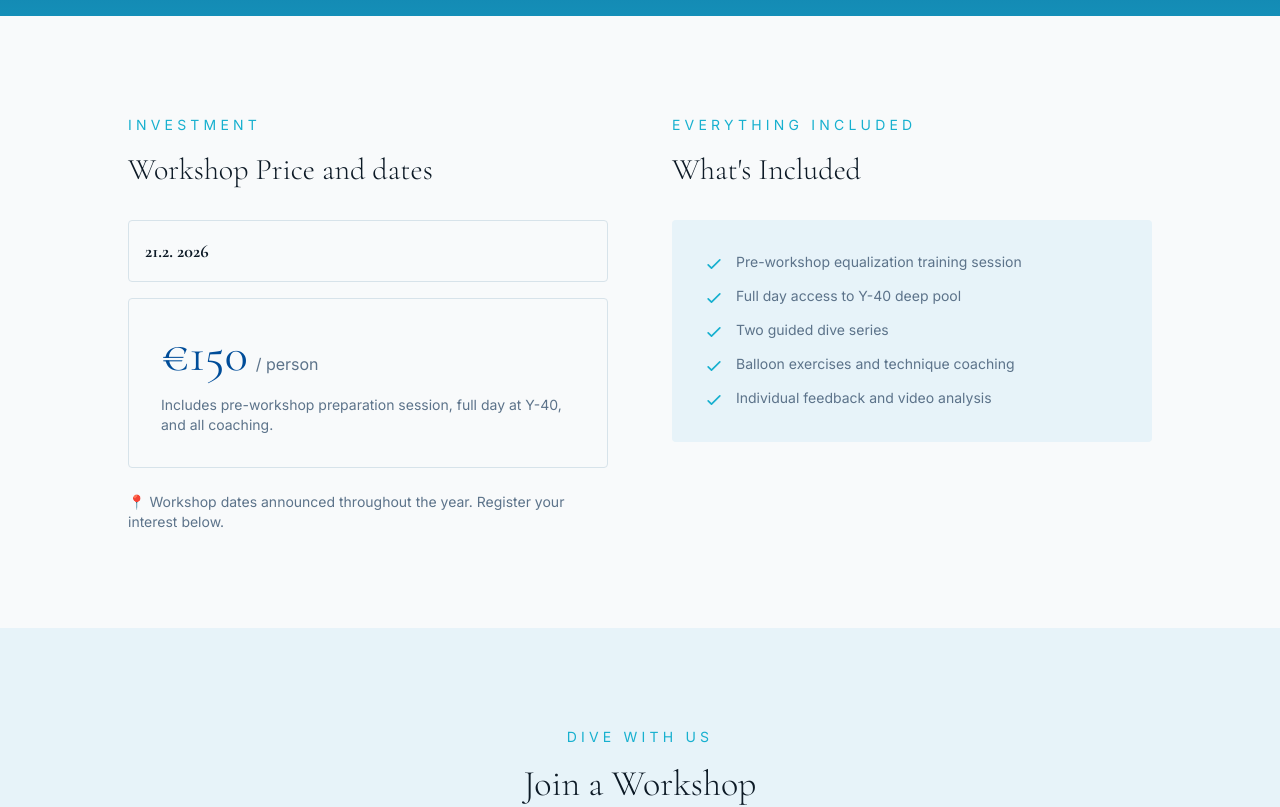
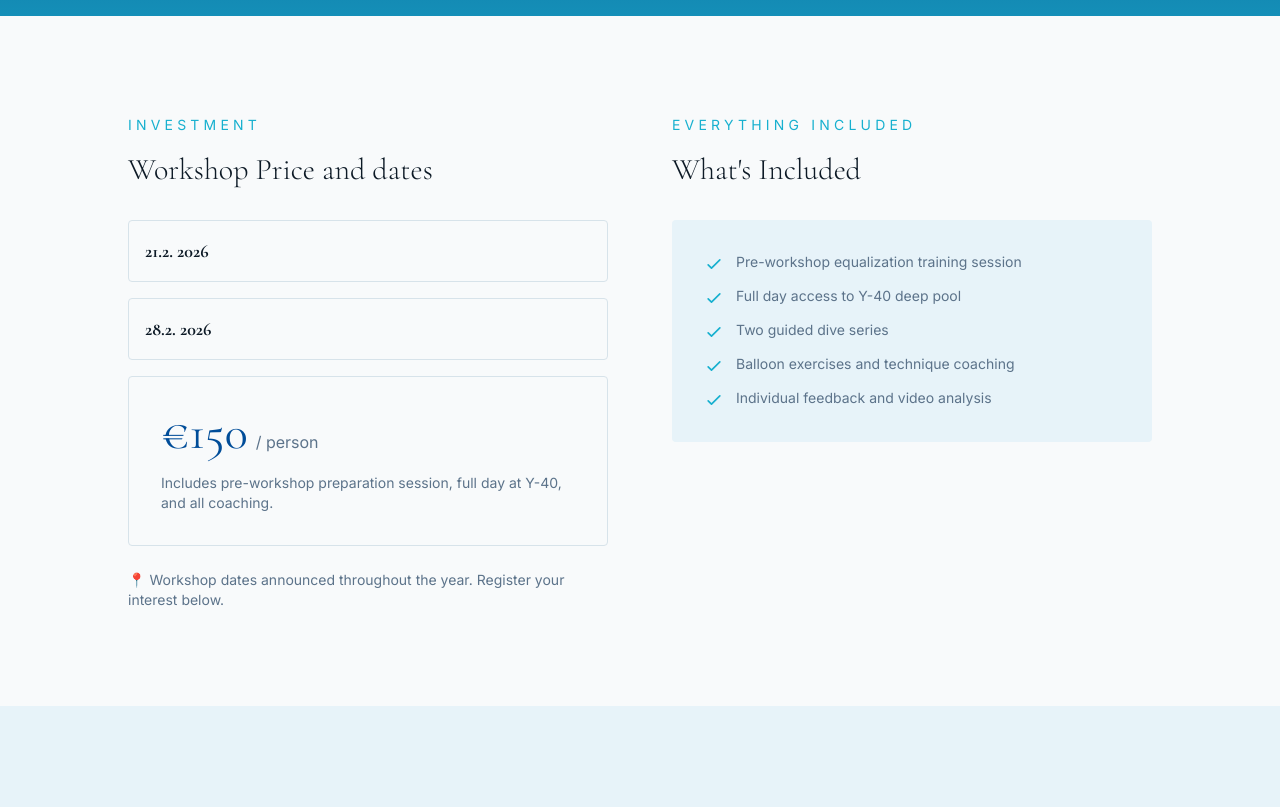
Before and after one commit to nezaBacar/inhale-blue, a Next.js app: page /courses/depth-workshops in a window 1280 px wide. Shown: the part 2460-3267 px from the top of the page. Built offline with nearby package versions, Linux system fonts and the light colour scheme.

Commit message:
Updated dates for depth workshop

```diff
--- a/app/(pages)/courses/depth-workshops/page.tsx
+++ b/app/(pages)/courses/depth-workshops/page.tsx
@@ -94,13 +94,16 @@ const DepthWorkshops = () => {
                 <h2 className="font-display text-3xl text-foreground font-light mt-4 mb-8">
                   {t('depthWorkshops.pricingTitle')}
                 </h2>
+                {DEPTH_WORKSHOP_DATE.map((date, index) => (
                   <div
+                    key={index}
                     className="flex items-center gap-4 p-4 mb-4 border border-border rounded-sm hover:border-primary/30 transition-colors"
                   >
                     <span className="font-display text-lg text-foreground font-bold">
-                    {DEPTH_WORKSHOP_DATE}
+                      {date}
                     </span>
                   </div>
+                ))}
                 <div className="p-8 border border-border rounded-sm hover:border-primary/30 transition-colors">
                   <div className="flex items-baseline gap-2 mb-4">
                     <span className="font-display text-5xl text-primary">{DEPTH_WORKSHOP_PRICE}</span>
--- a/app/consts/index.ts
+++ b/app/consts/index.ts
@@ -15,7 +15,7 @@ export const SILBA_FULL_COURSE_PRICE = "€160";
 export const SILBA_DATES = "1.7.-5.7. 2026";
 
 export const DEPTH_WORKSHOP_PRICE = "€150";
-export const DEPTH_WORKSHOP_DATE = "21.2. 2026";
+export const DEPTH_WORKSHOP_DATE = ["21.2. 2026", "28.2. 2026"];
 
 export const POOL_TRAINING_SINGLE_SESSION_PRICE = "€12";
 export const POOL_TRAINING_MONTHLY_PASS_PRICE = "€65";
```
Lines whose indentation alone changed are shown as unchanged.
